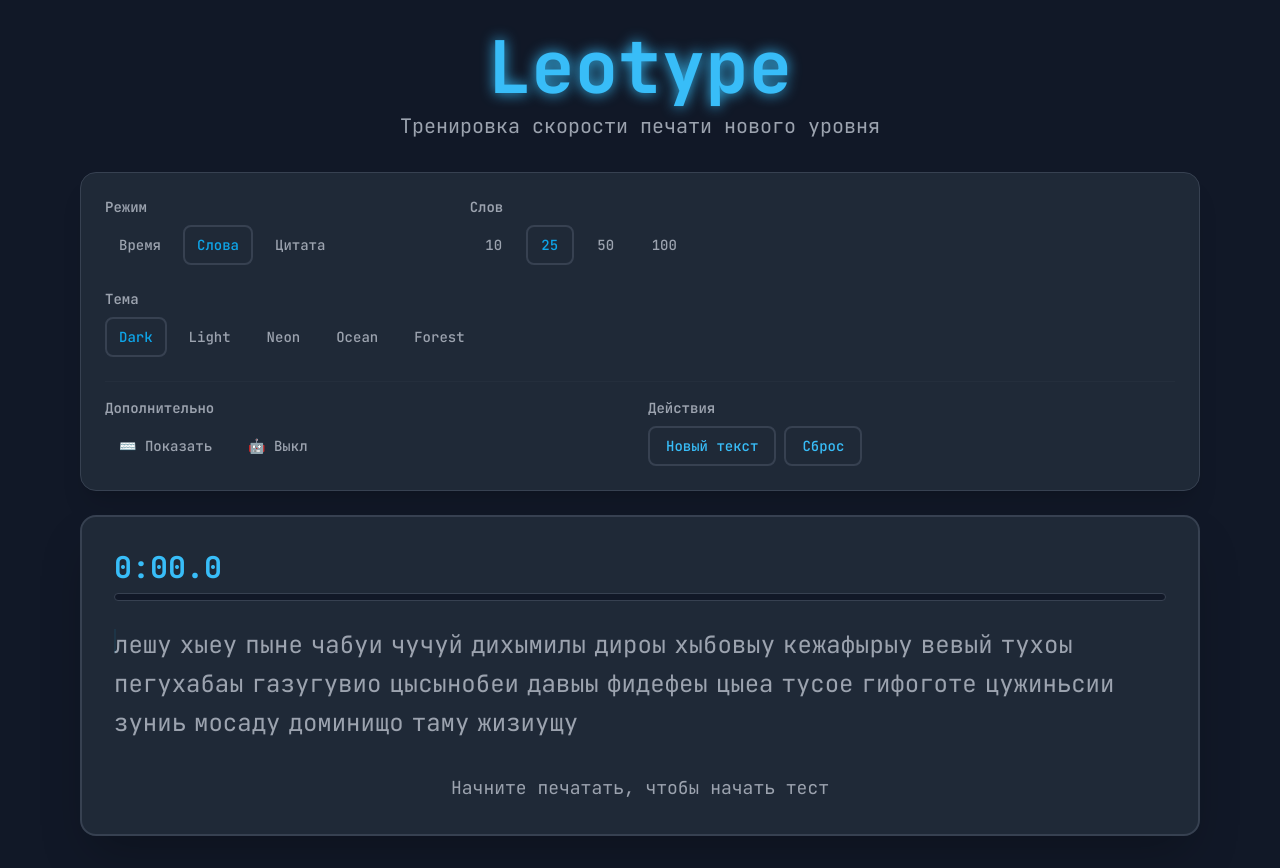
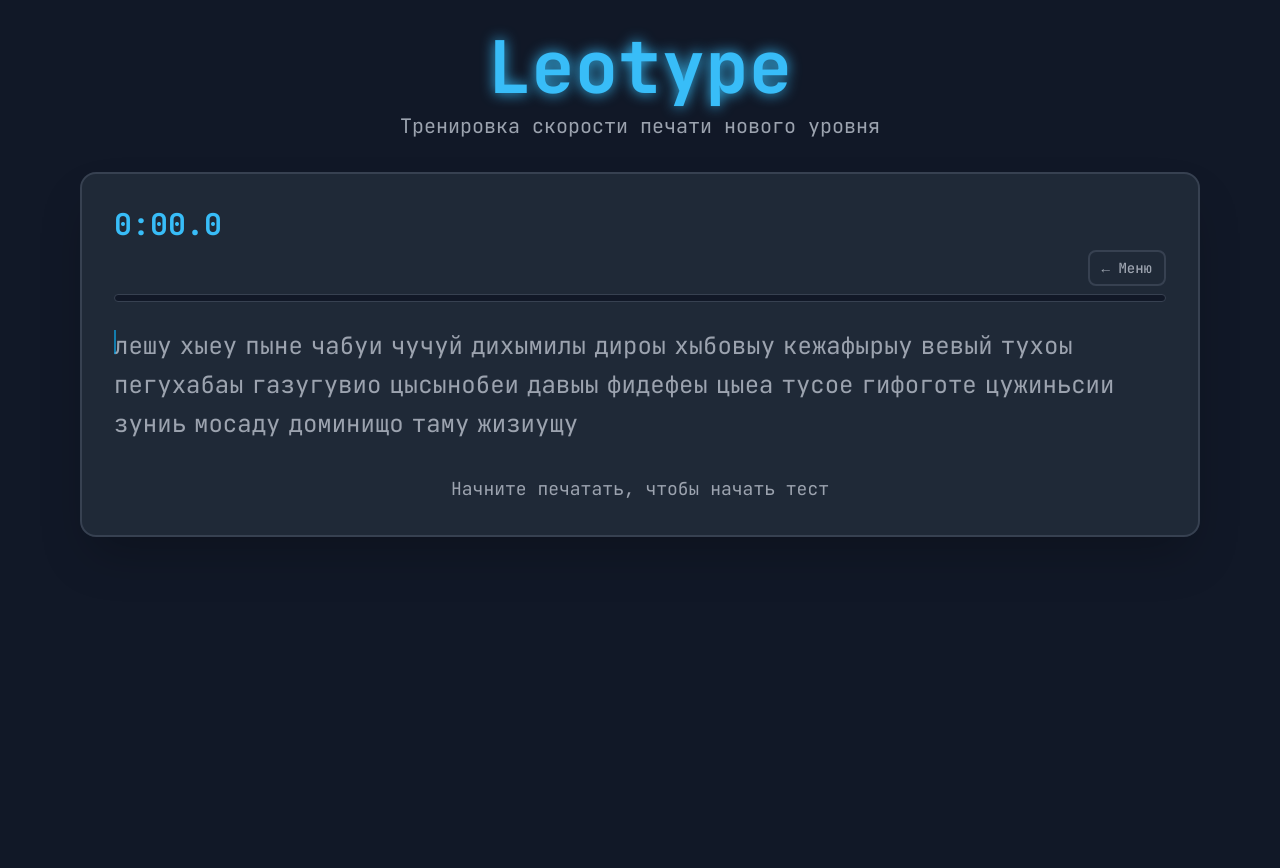
Before and after one commit to LeonKazaryan/leotype, a React (Vite) app: page / in a window 1280 px wide. Both pictures are taken after a click on the button "Новый текст". After the commit the page ends 800 px from the top, so only its background shows below. Built offline with nearby package versions, Linux system fonts and the light colour scheme.

Commit message:
Game UI/UX Enhanced

```diff
--- a/src/App.tsx
+++ b/src/App.tsx
@@ -11,6 +11,7 @@ import { getThemeClasses } from './utils/themes'
 
 function App() {
   const theme = useTypingStore((state) => state.settings.theme)
+  const showGame = useTypingStore((state) => state.showGame)
   const themeClasses = getThemeClasses(theme)
 
   useEffect(() => {
@@ -24,10 +25,15 @@ function App() {
       <div className="container mx-auto px-4 py-8 max-w-6xl relative z-10">
         <Header />
         <div className="mt-8 space-y-6">
-          <Settings />
-          <TypingTest />
-          <Keyboard />
-          <Stats />
+          {!showGame ? (
+            <Settings />
+          ) : (
+            <>
+              <TypingTest />
+              <Keyboard />
+              <Stats />
+            </>
+          )}
         </div>
       </div>
     </div>
--- a/src/components/Settings.tsx
+++ b/src/components/Settings.tsx
@@ -1,4 +1,4 @@
-import { motion, AnimatePresence } from 'framer-motion'
+import { motion } from 'framer-motion'
 import { useTypingStore } from '../store/useTypingStore'
 import { TestMode, Theme, AIDifficulty } from '../types'
 import { getThemeClasses } from '../utils/themes'
@@ -130,15 +130,7 @@ function Settings() {
           </div>
         </div>
 
-        <AnimatePresence>
-          {settings.useAI && (
-            <motion.div
-              initial={{ opacity: 0, height: 0 }}
-              animate={{ opacity: 1, height: 'auto' }}
-              exit={{ opacity: 0, height: 0 }}
-              transition={{ duration: 0.3 }}
-              className={`border-t pt-4 ${themeClasses.border} border-opacity-20 overflow-hidden`}
-            >
+        <div className={`border-t pt-4 ${themeClasses.border} border-opacity-20`}>
           <div className="space-y-4">
             <div className="flex items-center gap-2">
               <span className="text-lg">🤖</span>
@@ -204,9 +196,7 @@ function Settings() {
               💡 Настройки применяются при нажатии "Новый текст" или "Сброс"
             </div>
           </div>
-            </motion.div>
-          )}
-        </AnimatePresence>
+        </div>
 
         <div className={`border-t pt-4 ${themeClasses.border} border-opacity-20`}>
           <div className="grid grid-cols-1 sm:grid-cols-2 gap-4">
--- a/src/components/Timer.tsx
+++ b/src/components/Timer.tsx
@@ -6,6 +6,7 @@ import { getThemeClasses } from '../utils/themes'
 function Timer() {
   const testState = useTypingStore((state) => state.testState)
   const settings = useTypingStore((state) => state.settings)
+  const goToSettings = useTypingStore((state) => state.goToSettings)
   const [timeElapsed, setTimeElapsed] = useState(0)
   const themeClasses = getThemeClasses(settings.theme)
 
@@ -56,7 +57,7 @@ function Timer() {
   const progress = getProgress()
 
   return (
-    <div className="space-y-2">
+    <div className="space-y-2 relative">
       <div className="flex items-center justify-between">
         <div className={`text-3xl font-bold ${themeClasses.primary}`}>
           {formatTime(timeElapsed)}
@@ -67,6 +68,18 @@ function Timer() {
             / {settings.time}с
           </div>
         )}
+      </div>
+
+      <div className="flex items-center justify-end relative">
+        <motion.button
+          whileHover={{ scale: 1.05 }}
+          whileTap={{ scale: 0.95 }}
+          onClick={goToSettings}
+          className={`px-3 py-1.5 rounded-lg text-sm font-medium ${themeClasses.secondary} border-2 ${themeClasses.border} hover:bg-opacity-10 transition-colors`}
+          title="Вернуться в меню"
+        >
+          ← Меню
+        </motion.button>
       </div>
 
       <div className={`h-2 rounded-full overflow-hidden ${themeClasses.bg} border ${themeClasses.border}`}>
--- a/src/components/TypingTest.tsx
+++ b/src/components/TypingTest.tsx
@@ -12,6 +12,8 @@ function TypingTest() {
   const startTest = useTypingStore((state) => state.startTest)
   const updateInput = useTypingStore((state) => state.updateInput)
   const finishTest = useTypingStore((state) => state.finishTest)
+  const generateNewText = useTypingStore((state) => state.generateNewText)
+  const goToSettings = useTypingStore((state) => state.goToSettings)
 
   const inputRef = useRef<HTMLTextAreaElement>(null)
   const [caretPosition, setCaretPosition] = useState(0)
@@ -131,6 +133,34 @@ function TypingTest() {
             Начните печатать, чтобы начать тест
           </motion.div>
         )}
+        {testState.isFinished && (
+          <motion.div
+            initial={{ opacity: 0, y: 20 }}
+            animate={{ opacity: 1, y: 0 }}
+            exit={{ opacity: 0, y: -20 }}
+            className="mt-6 flex flex-col sm:flex-row gap-4 justify-center"
+          >
+            <motion.button
+              whileHover={{ scale: 1.05 }}
+              whileTap={{ scale: 0.95 }}
+              onClick={goToSettings}
+              className={`px-6 py-3 rounded-lg font-medium ${themeClasses.secondary} border-2 ${themeClasses.border} hover:bg-opacity-10 transition-colors`}
+            >
+              ← Назад к настройкам
+            </motion.button>
+            <motion.button
+              whileHover={{ scale: 1.05 }}
+              whileTap={{ scale: 0.95 }}
+              onClick={generateNewText}
+              disabled={testState.isGeneratingAI}
+              className={`px-6 py-3 rounded-lg font-medium ${themeClasses.primary} border-2 ${themeClasses.border} hover:bg-opacity-10 transition-colors ${
+                testState.isGeneratingAI ? 'opacity-50 cursor-not-allowed' : ''
+              }`}
+            >
+              {testState.isGeneratingAI ? '⏳ Генерация...' : '🔄 Новая игра'}
+            </motion.button>
+          </motion.div>
+        )}
       </AnimatePresence>
     </motion.div>
   )
--- a/src/store/useTypingStore.ts
+++ b/src/store/useTypingStore.ts
@@ -8,6 +8,7 @@ interface TypingStore {
     settings: TestSettings
     testState: TestState
     text: string
+    showGame: boolean
 
     setMode: (mode: TestMode) => void
     setTime: (time: number) => void
@@ -25,6 +26,7 @@ interface TypingStore {
     resetTest: () => void
 
     generateNewText: () => void
+    goToSettings: () => void
 }
 
 const defaultSettings: TestSettings = {
@@ -54,6 +56,7 @@ export const useTypingStore = create<TypingStore>((set, get) => ({
     settings: defaultSettings,
     testState: defaultTestState,
     text: generateText(defaultSettings.mode, defaultSettings.words),
+    showGame: false,
 
     setMode: (mode) => {
         set((state) => {
@@ -240,6 +243,7 @@ export const useTypingStore = create<TypingStore>((set, get) => ({
 
         set({
             testState: { ...defaultTestState, isGeneratingAI: settings.useAI },
+            showGame: true,
         })
 
         if (settings.useAI) {
@@ -271,4 +275,11 @@ export const useTypingStore = create<TypingStore>((set, get) => ({
             })
         }
     },
+
+    goToSettings: () => {
+        set({
+            showGame: false,
+            testState: defaultTestState,
+        })
+    },
 }))
```
Lines whose indentation alone changed are shown as unchanged.
